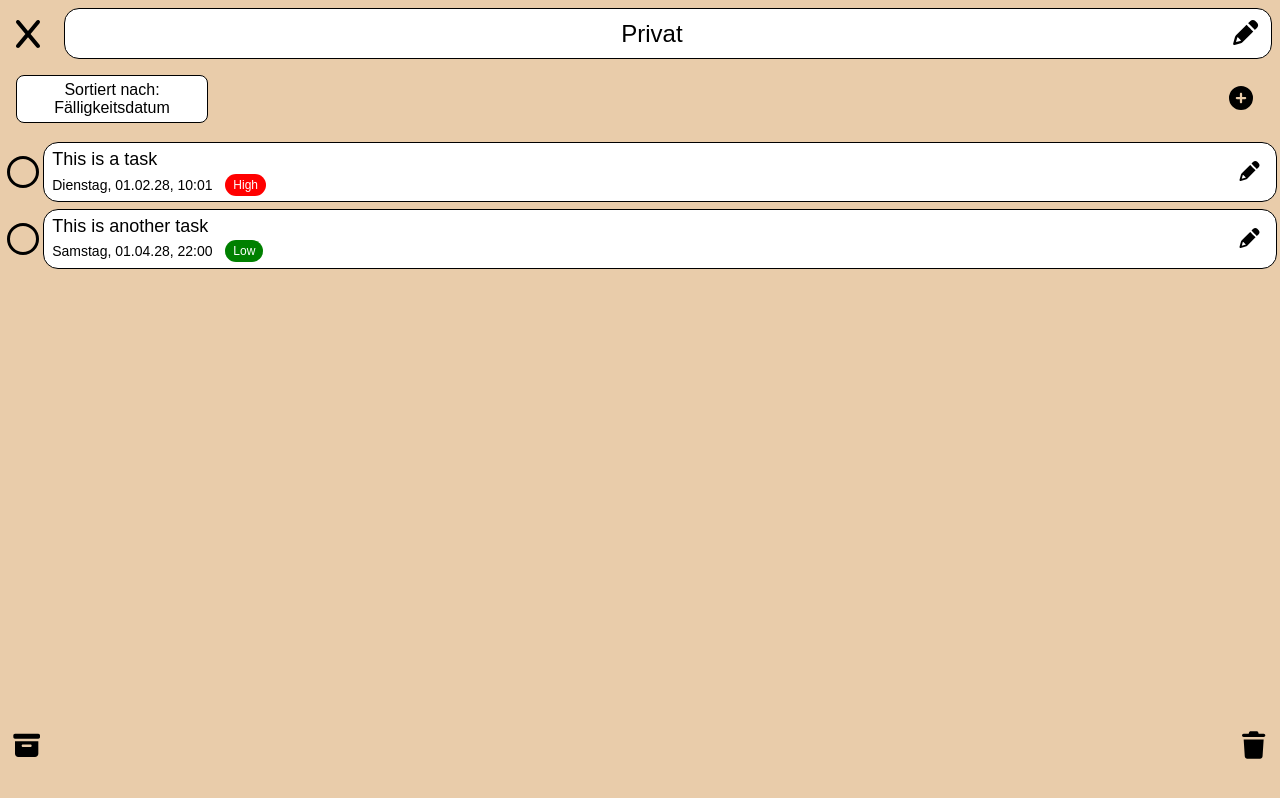
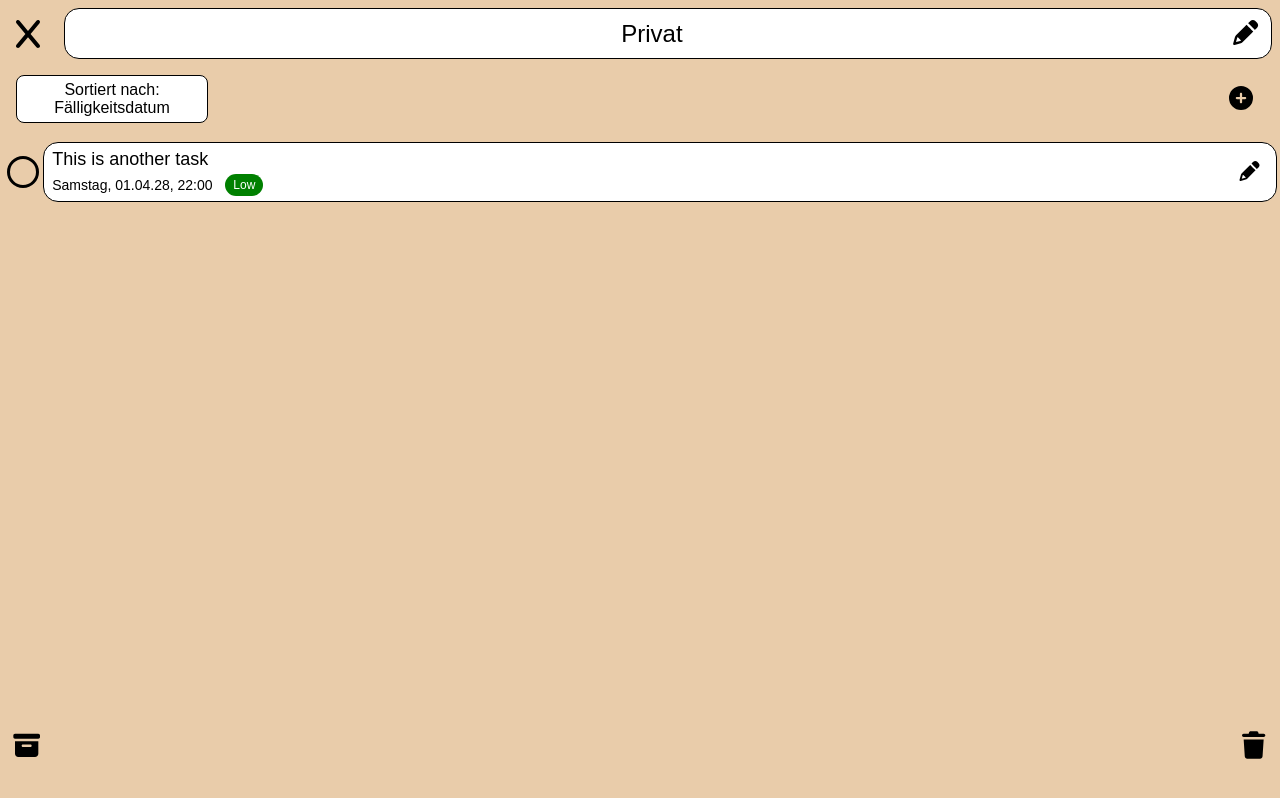
Before and after one commit to keckamreck/backendbanditen, a Next.js app: page /list/1 in a window 1280 px wide. Built offline with nearby package versions, Linux system fonts and the light colour scheme.

Commit message:
added editTaskDone so the changes are not local on one page anymore

```diff
--- a/src/app/_lib/demo.tsx
+++ b/src/app/_lib/demo.tsx
@@ -8,7 +8,7 @@ let tasks: Task[] = [
     deadline: new Date("2028-02-01T10:01:00"),
     priority: Priority.High,
     listKey: 1,
-    done: false,
+    done: true,
     note: null,
   },
   {
@@ -83,6 +83,12 @@ export function addTask(task: Task): void {
   console.log(tasks);
 }
 
+export function editTaskDone(id: number, done: boolean) {
+  const indexChangedTask: number = tasks.findIndex((task) => task.id === id);
+  tasks[indexChangedTask].done = done;
+  console.log(tasks[indexChangedTask]);
+}
+
 export function editTask(id: number, changes: Partial<Task>) {
   const indexChangedTask: number = tasks.findIndex((task) => task.id === id);
   for (const key of Object.keys(changes) as (keyof Task)[]) {
@@ -100,24 +106,24 @@ export function deleteTask(id: number) {
 }
 
 export function updateListCategory(listId: number, newCategory: string) {
-  const lists = list.find(l => l.id === listId);
+  const lists = list.find((l) => l.id === listId);
   if (lists) {
     lists.category = newCategory;
   }
   return lists;
 }
 
-export function getCategories(){
+export function getCategories() {
   const lists: List[] = getLists();
   const categories: string[] = [];
-  let temp : string = "";
+  let temp: string = "";
 
-  for(let i=0; i< lists.length; i++){
-    if (lists[i].category){
+  for (let i = 0; i < lists.length; i++) {
+    if (lists[i].category) {
       temp = lists[i].category as string;
     }
-    if(temp != "" && !categories.includes(temp)){
-    categories.push(temp);
+    if (temp != "" && !categories.includes(temp)) {
+      categories.push(temp);
     }
   }
   return categories;
--- a/src/app/list/[id]/page.tsx
+++ b/src/app/list/[id]/page.tsx
@@ -16,6 +16,7 @@ import { useRouter } from "next/navigation";
 import { Modal } from "@/app/_components/modal";
 import { deleteList } from "@/app/_lib/demo";
 import { Footer } from "@/app/_components/footer";
+import { editTaskDone } from "@/app/_lib/demo";
 
 function List({ ListId }: { ListId: number }) {
   const router = useRouter();
@@ -79,11 +80,7 @@ function List({ ListId }: { ListId: number }) {
                 onPencilClick={() => router.push(`/editTask/${task.id}`)}
                 onDoneClick={() => {
                   setFadingTaskIds((prev) => new Set(prev).add(task.id));
-                  setTasks((prev) =>
-                    prev.map((t) =>
-                      t.id === task.id ? { ...t, done: true } : t,
-                    ),
-                  );
+                  editTaskDone(task.id, true);
                   setTimeout(() => {
                     setFadingTaskIds((prev) => {
                       const next = new Set(prev);
```
